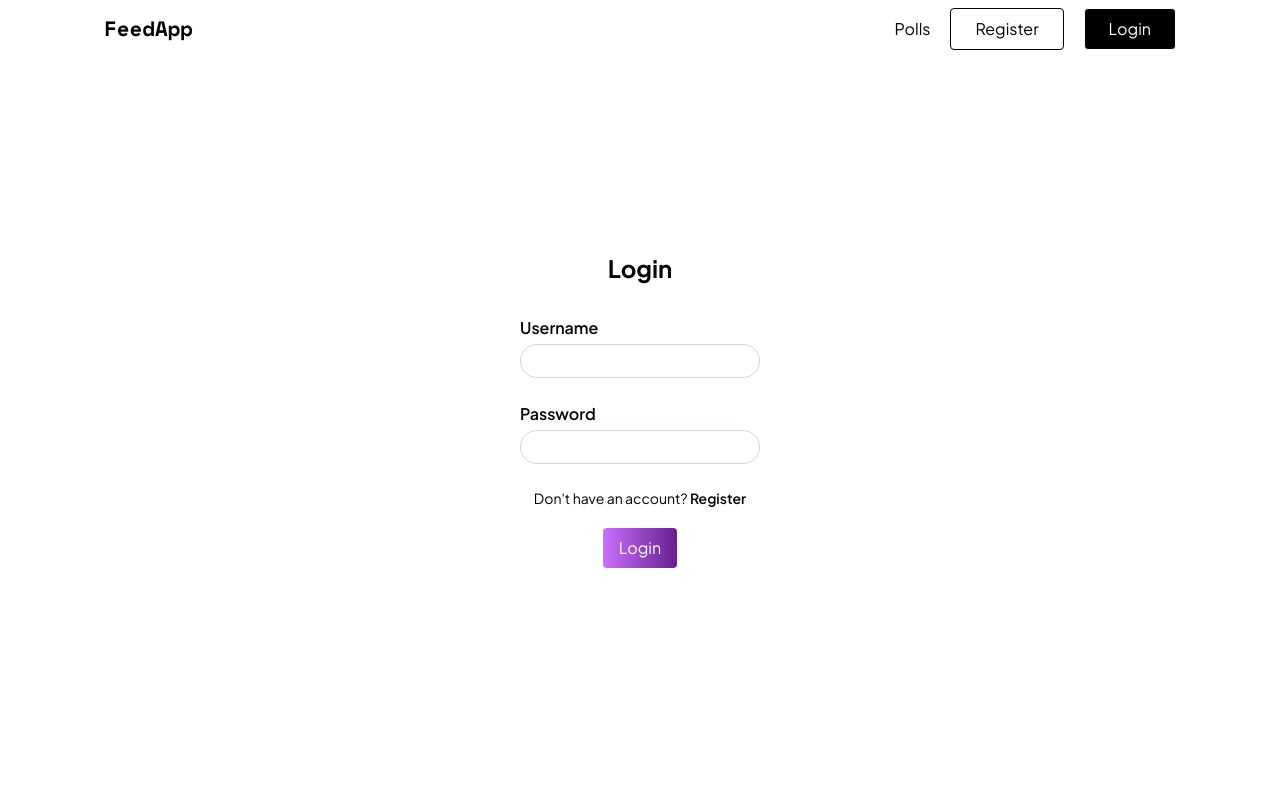
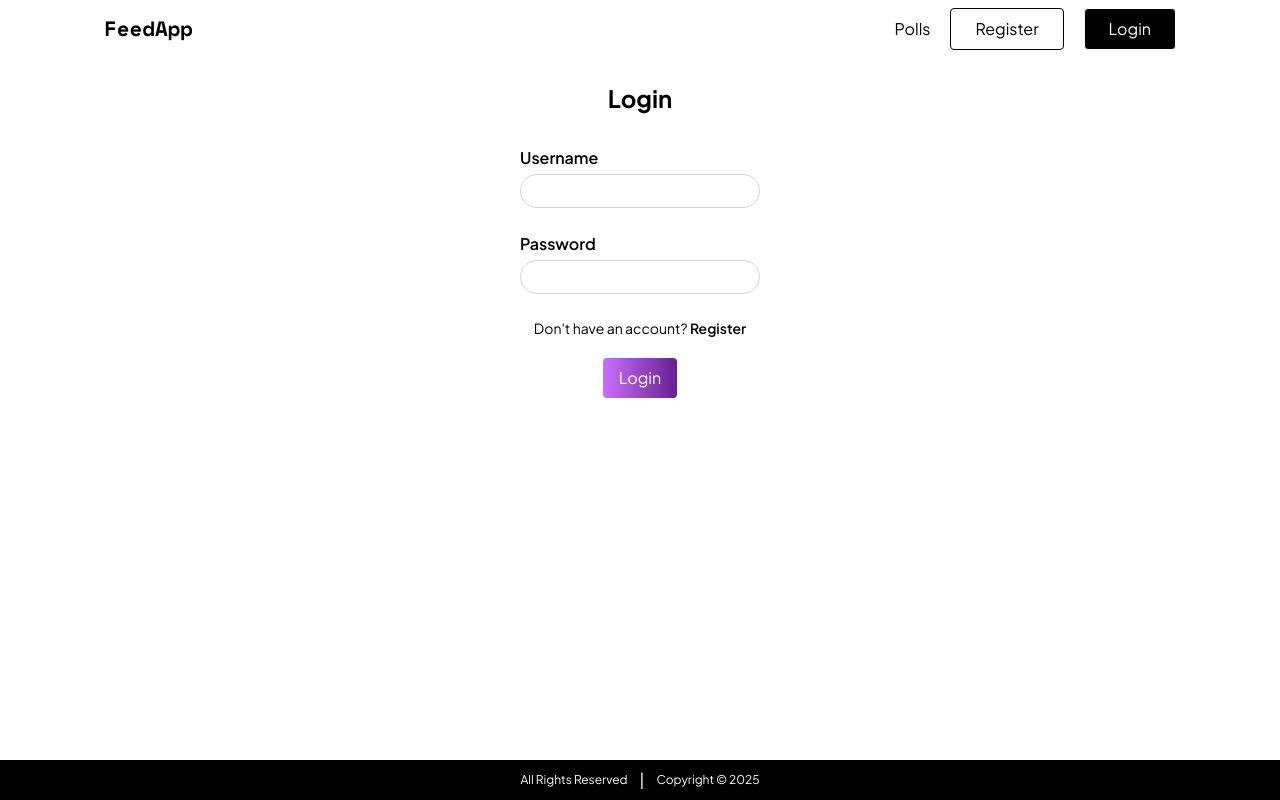
Before and after one commit to Johnny-Nhat-Trung-Le/FeedApp, a React (Vite) app in the folder frontend/: page /login in a window 1280 px wide. Built offline with nearby package versions, Linux system fonts and the light colour scheme.

Commit message:
add footer

```diff
--- a/frontend/src/App.tsx
+++ b/frontend/src/App.tsx
@@ -6,11 +6,14 @@ import Polls from "./components/Polls.tsx";
 import Register from "./components/Register.tsx";
 import Login from "./components/Login.tsx";
 import Container from "./components/utils/Container.tsx";
+import Footer from "./components/Footer.tsx";
 
 function App() {
     return (
         <>
             <BrowserRouter>
+                {/*<div className={"h-[calc(100vh-40px)]"}></div>*/}
+                <div className={"flex flex-col min-h-screen"}>
                     <Container>
                         <Navbar />
                         <Routes>
@@ -20,6 +23,8 @@ function App() {
                             <Route path={"/login"} element={<Login/>}/>
                         </Routes>
                     </Container>
+                    <Footer/>
+                </div>
             </BrowserRouter>
         </>
     )
--- /dev/null
+++ b/frontend/src/components/Footer.tsx
@@ -0,0 +1,7 @@
+export default function Footer() {
+    return <footer className="py-2 px-6 bg-black text-white flex justify-center items-center gap-3">
+        <p className={"text-xs"}>All Rights Reserved</p>
+        <p>|</p>
+        <p className={"text-xs"}>Copyright © 2025</p>
+    </footer>
+}
--- a/frontend/src/components/Login.tsx
+++ b/frontend/src/components/Login.tsx
@@ -19,7 +19,7 @@ export default function Login() {
 
     const onSubmit: SubmitHandler<LoginType> = (data) => console.log(data);
 
-    return (<div className={"flex flex-col justify-center items-center h-[calc(100vh-65px)]"}>
+    return (<div className={"flex flex-col justify-center items-center my-10"}>
             <h1 className={"mb-8 font-bold text-2xl"}>Login</h1>
             <form onSubmit={handleSubmit(onSubmit)} className={"flex flex-col gap-5 min-w-60"}>
                 <div className="flex flex-col gap-1">
--- a/frontend/src/components/Register.tsx
+++ b/frontend/src/components/Register.tsx
@@ -20,7 +20,7 @@ export default function Register() {
 
     const onSubmit: SubmitHandler<RegisterType> = (data) => console.log(data);
 
-    return (<div className={"flex flex-col justify-center items-center h-[calc(100vh-65px)]"}>
+    return (<div className={"flex flex-col justify-center items-center my-10"}>
             <h1 className={"mb-8 font-bold text-2xl"}>Register</h1>
             <form onSubmit={handleSubmit(onSubmit)} className={"flex flex-col gap-5 min-w-60"}>
                 <div className="flex flex-col gap-1">
--- a/frontend/src/components/utils/Container.tsx
+++ b/frontend/src/components/utils/Container.tsx
@@ -1,7 +1,7 @@
 import type {ReactNode} from "react";
 
 export default function Container({children}: {children: ReactNode}) {
-    return <div className={`max-w-6xl m-auto h-full px-10`}>
+    return <div className={`w-full max-w-6xl m-auto grow px-10`}>
         {children}
     </div>
 }
```
Lines whose indentation alone changed are shown as unchanged.
